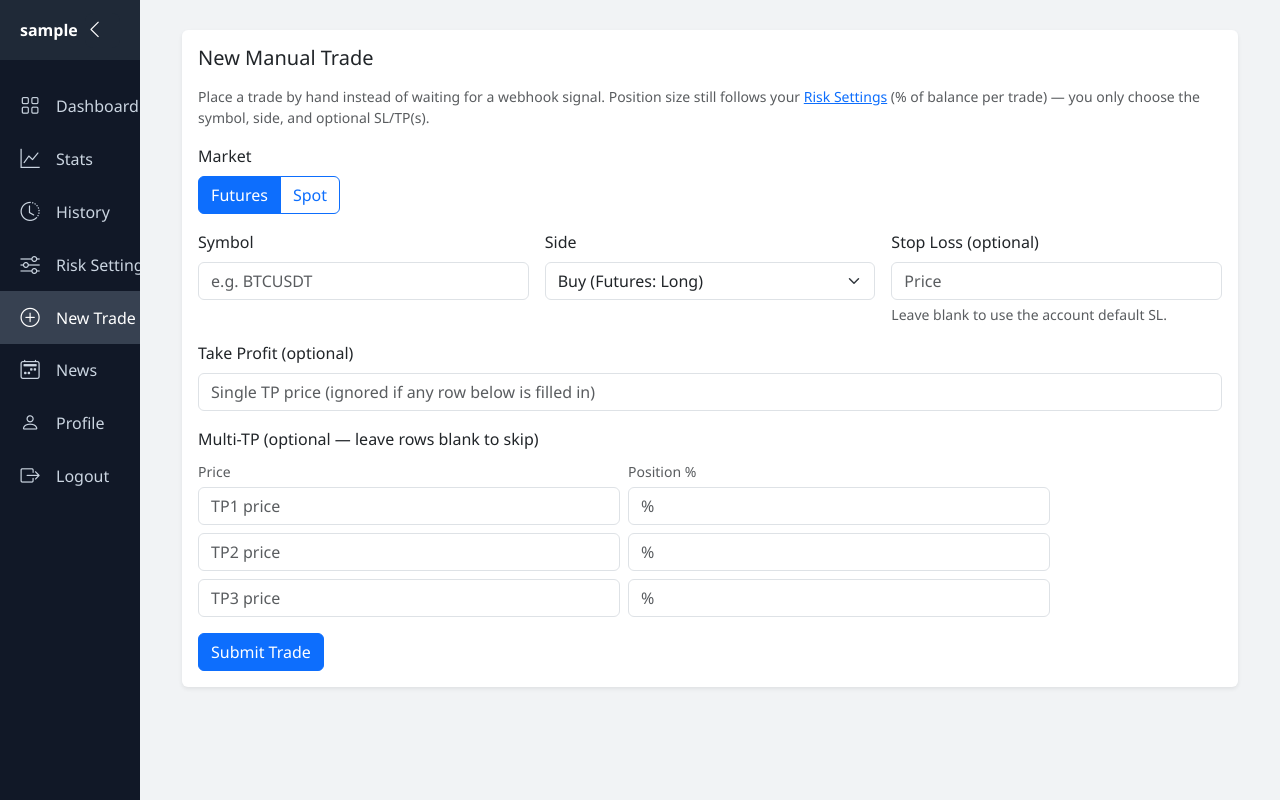
After one commit to 33circleglobal/BOT, a Django app: page /manual-trade/ in a window 1280 px wide. The commit adds this page. Run offline with Django 5.2, Linux system fonts and the light colour scheme; the visitor is signed in with stand-in values (Sample User, id 1); parts of the project's set-up code (start-up, migrations or seed data) failed here and were passed over; some libraries are stand-ins or nearby versions.

Commit message:
feat: add manual trading and instant SL breakeven
- Add manual trade page for futures and spot orders
- Support manual symbol, side, SL, TP, multi-TP, and spot DCA inputs
- Reuse existing trade tasks and per-user risk settings for manual orders
- Add New Trade link to the sidebar
- Add one-shot action to move futures SL to breakeven immediately
- Resize breakeven SL to the remaining open position quantity
- Cancel and replace the existing SL without affecting take profits

```diff
--- a/apps/trade/urls.py
+++ b/apps/trade/urls.py
@@ -7,9 +7,11 @@ from .views import (
     close_spot_order,
     toggle_ignore_signal,
     toggle_breakeven_sl,
+    move_sl_to_breakeven_now,
     refresh_order,
     update_futures_multi_tp,
     risk_settings,
+    manual_trade,
 )
 
 app_name = "trading"
@@ -22,7 +24,9 @@ urlpatterns = [
     path("spot/close/", close_spot_order, name="close_spot_order"),
     path("toggle-ignore/", toggle_ignore_signal, name="toggle_ignore_signal"),
     path("toggle-breakeven/", toggle_breakeven_sl, name="toggle_breakeven_sl"),
+    path("futures/sl-breakeven-now/", move_sl_to_breakeven_now, name="move_sl_to_breakeven_now"),
     path("refresh/", refresh_order, name="refresh_order"),
     path("futures/tps/", update_futures_multi_tp, name="update_futures_multi_tp"),
     path("risk-settings/", risk_settings, name="risk_settings"),
+    path("manual-trade/", manual_trade, name="manual_trade"),
 ]
--- a/apps/trade/views.py
+++ b/apps/trade/views.py
@@ -10,6 +10,8 @@ from apps.trade.task import (
     create_order_of_user_controller,
     close_order_of_user_controller,
     handle_futures_signal_controller,
+    create_order_of_user,
+    handle_futures_signal,
 )
 
 from apps.trade.models import FutureOrder, FutureTakeProfit, TradeSettings
@@ -19,12 +21,15 @@ from apps.trade.utils.common import (
     make_futures_exchange,
     make_spot_exchange,
     get_symbol_last_price,
+    opposite_side,
 )
-from apps.trade.utils.close_order import quick_close_position
+from apps.trade.utils.close_order import quick_close_position, cancel_algo_order
 from apps.trade.utils.close_market_order_spot import quick_close_spot_position
+from apps.trade.utils.create_market_order import create_algo_order
 from apps.trade.utils.refresh_positions import refresh_futures_order, refresh_spot_order
 from apps.trade.models import SpotOrder
 from django.conf import settings
+from decimal import Decimal
 
 
 @csrf_exempt
@@ -608,3 +613,133 @@ def toggle_breakeven_sl(request):
     except Exception as e:
         messages.error(request, f"Toggle failed: {e}")
     return redirect("accounts:history")
+
+
+@login_required
+def move_sl_to_breakeven_now(request):
+    """One-shot action: move this position's SL to breakeven right now,
+    regardless of whether any TP has filled. Unlike `toggle_breakeven_sl`
+    (which only takes effect the next time a TP fills), this reprices the
+    live SL immediately, sized to whatever quantity remains open. Nothing
+    else about the order (TPs, direction, etc.) is touched.
+    """
+    if request.method != "POST":
+        return HttpResponseBadRequest("Invalid method")
+    order_id = request.POST.get("order_id")
+    if not order_id:
+        return HttpResponseBadRequest("Missing order_id")
+    try:
+        order = FutureOrder.objects.get(
+            id=order_id, user=request.user, status=FutureOrder.TradeStatus.POSITION
+        )
+    except FutureOrder.DoesNotExist:
+        messages.error(request, "Order not found or not open")
+        return redirect("accounts:history")
+
+    try:
+        entry = Decimal(str(order.entry_price))
+        total_qty = Decimal(str(order.order_quantity or 0))
+        closed_qty = sum(
+            (Decimal(str(q)) for q in order.tps.filter(
+                status=FutureTakeProfit.TradeStatus.CLOSED
+            ).values_list("quantity", flat=True)),
+            Decimal("0"),
+        )
+        remaining_qty = total_qty - closed_qty
+        if remaining_qty <= 0:
+            messages.error(request, "No remaining quantity to protect")
+            return redirect("accounts:history")
+
+        user_key = UserKey.objects.get(user=request.user, is_active=True)
+        ex = make_futures_exchange(
+            api_key=user_key.api_key, api_secret=user_key.api_secret
+        )
+        entry_side = "buy" if order.direction == FutureOrder.TradeDirection.LONG else "sell"
+        sl_side = opposite_side(entry_side)
+
+        if order.stop_loss_status == FutureOrder.TradeStatus.POSITION and order.stop_loss_order_id:
+            cancel_algo_order(ex, order.symbol, order.stop_loss_order_id)
+
+        new_qty = float(ex.amountToPrecision(order.symbol, float(remaining_qty)))
+        new_sl = create_algo_order(
+            ex,
+            order.symbol,
+            sl_side,
+            "STOP_MARKET",
+            new_qty,
+            trigger_price=float(entry),
+            reduce_only=True,
+        )
+        order.stop_loss_order_id = new_sl["id"]
+        order.stop_loss_status = FutureOrder.TradeStatus.POSITION
+        order.stop_loss_price = entry
+        order.save()
+        messages.success(request, "SL moved to breakeven")
+    except Exception as e:
+        messages.error(request, f"Failed to move SL to breakeven: {e}")
+
+    return redirect("accounts:history")
+
+
+def _parse_manual_tps(request):
+    """Build a tps=[{price, percent}, ...] list from repeated tp_prices[]/
+    tp_percents[] form fields, skipping blank/invalid/non-positive rows."""
+    prices = request.POST.getlist("tp_prices[]")
+    percents = request.POST.getlist("tp_percents[]")
+    defs = []
+    for p, pct in zip(prices, percents):
+        if not p or not pct:
+            continue
+        try:
+            price = float(p)
+            percent = float(pct)
+        except ValueError:
+            continue
+        if percent <= 0:
+            continue
+        defs.append({"price": price, "percent": percent})
+    return defs or None
+
+
+@login_required
+def manual_trade(request):
+    """Lets a user place a trade by hand (bypassing the TradingView webhook)
+    for their own account only. Position size still comes from their own
+    Risk Settings (futures_position_pct / spot_position_pct) — this only
+    lets them pick the symbol/side/SL/TP(s)/DCA. Reuses the same per-user
+    task functions the webhook dispatches to, so all the usual risk checks,
+    opposite-signal handling, etc. apply unchanged.
+    """
+    if request.method == "POST":
+        market = request.POST.get("market")
+        symbol = (request.POST.get("symbol") or "").strip().upper()
+        side = request.POST.get("side")
+
+        if market not in ("futures", "spot") or not symbol or side not in ("buy", "sell"):
+            messages.error(request, "Please provide a market, symbol, and side")
+            return redirect("trading:manual_trade")
+
+        def _to_float(name):
+            val = request.POST.get(name)
+            try:
+                return float(val) if val else None
+            except ValueError:
+                return None
+
+        sl = _to_float("sl")
+        tps = _parse_manual_tps(request)
+        tp = _to_float("tp") if not tps else None
+        dca = _to_float("dca") if market == "spot" else None
+
+        if market == "futures":
+            handle_futures_signal.delay(side, symbol, request.user.id, sl, tp, tps)
+        else:
+            create_order_of_user.delay(side, symbol, "spot", request.user.id, sl, tp, tps, dca)
+
+        messages.success(
+            request,
+            f"Manual {market} {side.upper()} order for {symbol} submitted",
+        )
+        return redirect("accounts:history")
+
+    return render(request, "manual_trade.html")
--- a/templates/base.html
+++ b/templates/base.html
@@ -191,6 +191,9 @@
       <a href="{% url 'trading:risk_settings' %}" class="{% if request.resolver_match.url_name == 'risk_settings' %}active{% endif %}">
         <i class="bi bi-sliders"></i><span>Risk Settings</span><div class="tooltip-custom">Risk Settings</div>
       </a>
+      <a href="{% url 'trading:manual_trade' %}" class="{% if request.resolver_match.url_name == 'manual_trade' %}active{% endif %}">
+        <i class="bi bi-plus-circle"></i><span>New Trade</span><div class="tooltip-custom">New Trade</div>
+      </a>
       <a href="#" class="{% if request.resolver_match.url_name == 'crypto_news_list' %}active{% endif %}">
         <i class="bi bi-calendar2-week"></i><span>News</span><div class="tooltip-custom">News</div>
       </a>
--- /dev/null
+++ b/templates/manual_trade.html
@@ -0,0 +1,92 @@
+{% extends "base.html" %}
+
+{% block content %}
+<div class="container-fluid">
+  <div class="card border-0 shadow-sm">
+    <div class="card-body">
+      <h5 class="card-title mb-3">New Manual Trade</h5>
+      <p class="text-muted small">
+        Place a trade by hand instead of waiting for a webhook signal. Position
+        size still follows your <a href="{% url 'trading:risk_settings' %}">Risk Settings</a>
+        (% of balance per trade) — you only choose the symbol, side, and optional SL/TP(s).
+      </p>
+      <form method="post" class="row g-3">
+        {% csrf_token %}
+
+        <div class="col-12">
+          <label class="form-label d-block">Market</label>
+          <div class="btn-group" role="group">
+            <input type="radio" class="btn-check" name="market" id="market-futures" value="futures" checked>
+            <label class="btn btn-outline-primary" for="market-futures">Futures</label>
+            <input type="radio" class="btn-check" name="market" id="market-spot" value="spot">
+            <label class="btn btn-outline-primary" for="market-spot">Spot</label>
+          </div>
+        </div>
+
+        <div class="col-12 col-md-4">
+          <label class="form-label">Symbol</label>
+          <input type="text" name="symbol" class="form-control" placeholder="e.g. BTCUSDT" required>
+        </div>
+        <div class="col-12 col-md-4">
+          <label class="form-label">Side</label>
+          <select name="side" class="form-select" required>
+            <option value="buy">Buy (Futures: Long)</option>
+            <option value="sell">Sell (Futures: Short)</option>
+          </select>
+        </div>
+        <div class="col-12 col-md-4">
+          <label class="form-label">Stop Loss (optional)</label>
+          <input type="number" step="any" name="sl" class="form-control" placeholder="Price">
+          <div class="form-text">Leave blank to use the account default SL.</div>
+        </div>
+
+        <div class="col-12" id="dca-field" style="display:none;">
+          <label class="form-label">DCA / average-down price (optional, Spot only)</label>
+          <input type="number" step="any" name="dca" class="form-control" placeholder="Price">
+        </div>
+
+        <div class="col-12">
+          <label class="form-label">Take Profit (optional)</label>
+          <input type="number" step="any" name="tp" class="form-control" placeholder="Single TP price (ignored if any row below is filled in)">
+        </div>
+
+        <div class="col-12">
+          <label class="form-label d-block">Multi-TP (optional — leave rows blank to skip)</label>
+          <div class="row g-2 mb-1">
+            <div class="col-5"><span class="form-text">Price</span></div>
+            <div class="col-5"><span class="form-text">Position %</span></div>
+          </div>
+          {% for i in "123" %}
+          <div class="row g-2 mb-2">
+            <div class="col-5">
+              <input type="number" step="any" name="tp_prices[]" class="form-control" placeholder="TP{{ i }} price">
+            </div>
+            <div class="col-5">
+              <input type="number" step="any" name="tp_percents[]" class="form-control" placeholder="%">
+            </div>
+          </div>
+          {% endfor %}
+        </div>
+
+        <div class="col-12 mt-2">
+          <button type="submit" class="btn btn-primary">Submit Trade</button>
+        </div>
+      </form>
+    </div>
+  </div>
+</div>
+
+<script>
+  (function () {
+    const futuresRadio = document.getElementById("market-futures");
+    const spotRadio = document.getElementById("market-spot");
+    const dcaField = document.getElementById("dca-field");
+    function sync() {
+      dcaField.style.display = spotRadio.checked ? "" : "none";
+    }
+    futuresRadio.addEventListener("change", sync);
+    spotRadio.addEventListener("change", sync);
+    sync();
+  })();
+</script>
+{% endblock %}
```
Also changed, not shown: templates/partials/history_row.html (+8 -0 lines).
